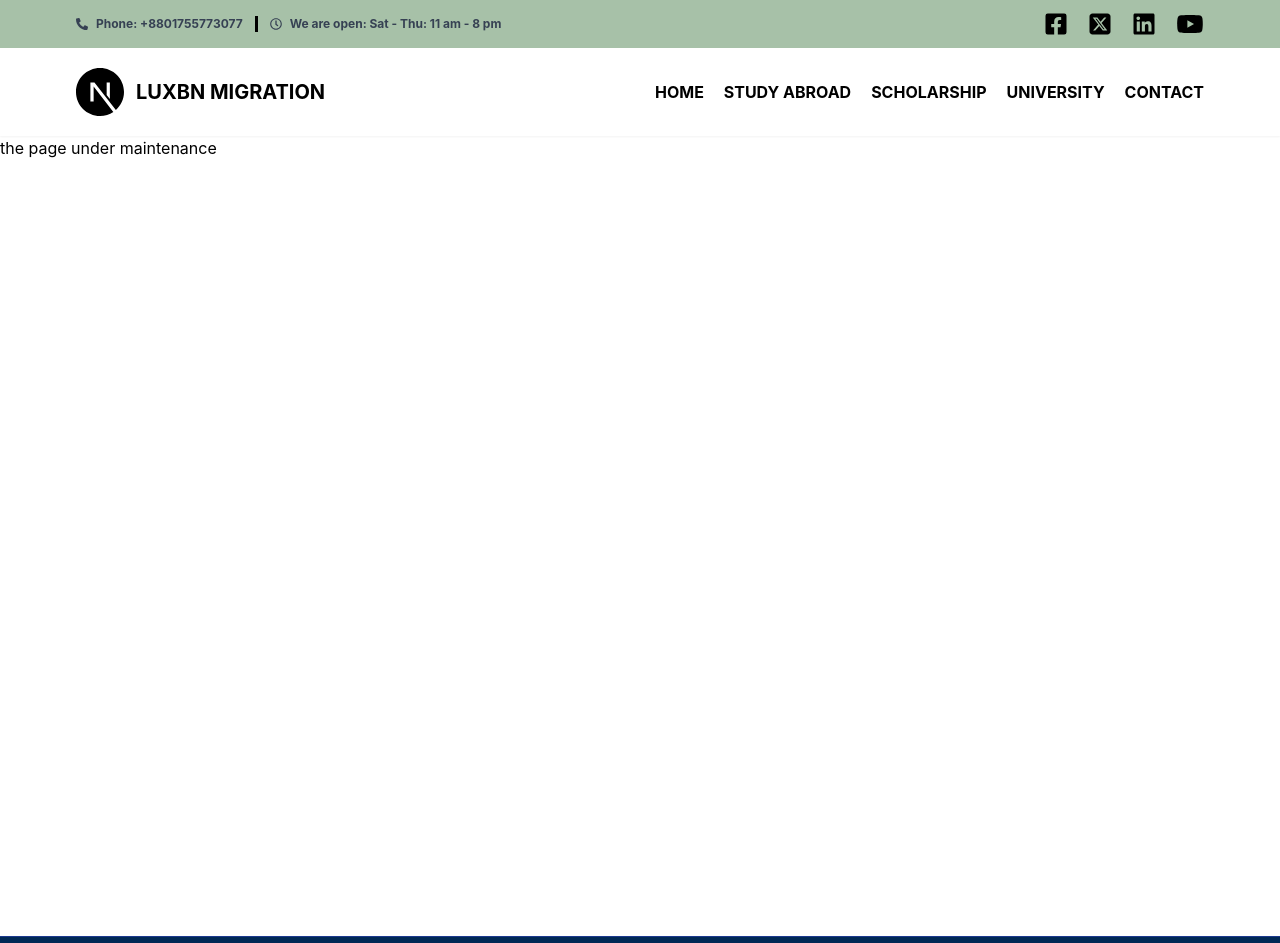
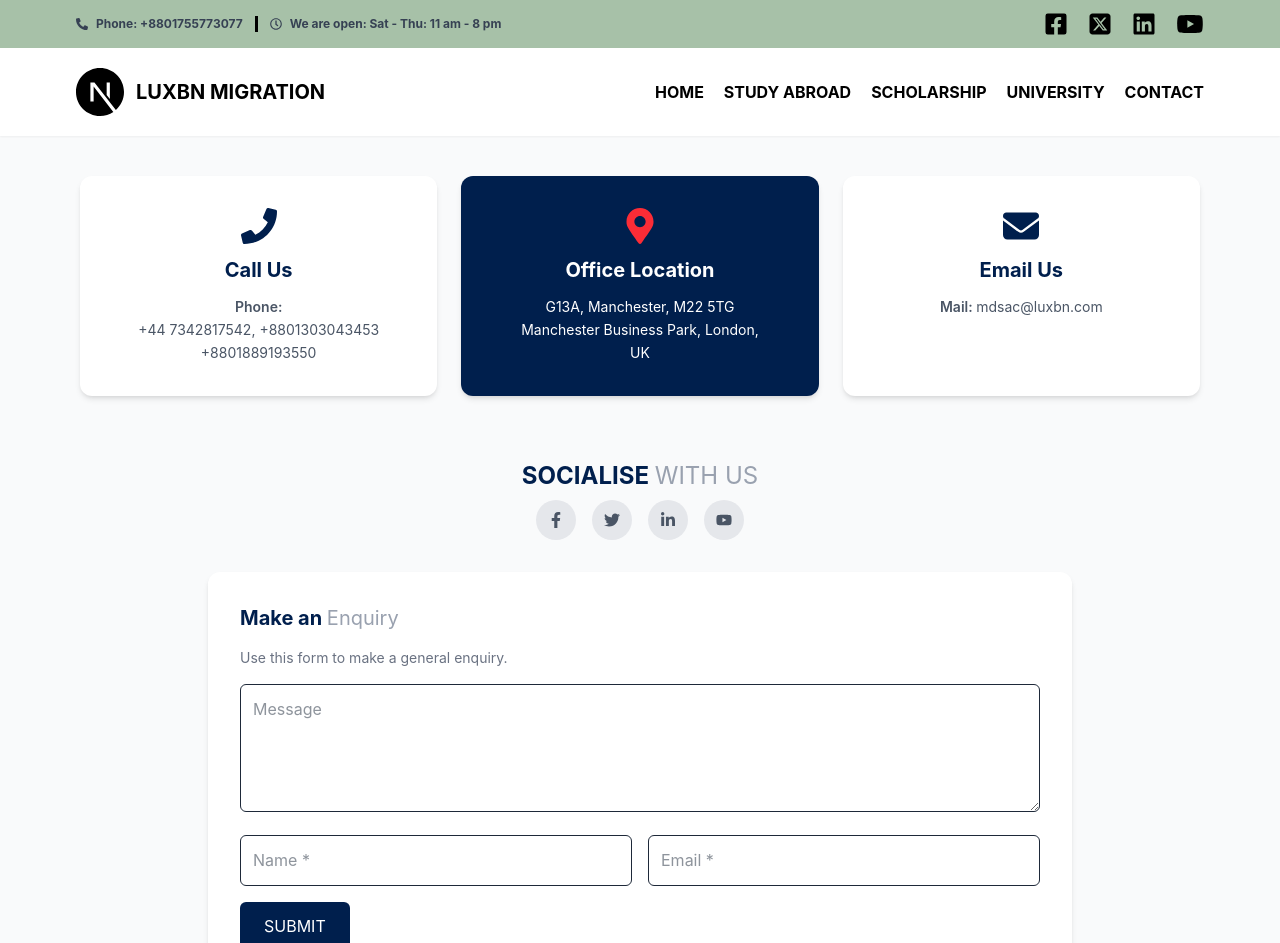
Before and after one commit to Mohammad-Nafis-Abdullah/luxbn_migration, a Next.js app: page /contact-us in a window 1280 px wide. Shown: the top 943 px of the page. Built offline with nearby package versions, Linux system fonts and the light colour scheme.

Commit message:
contect us from

```diff
--- a/package.json
+++ b/package.json
@@ -12,6 +12,7 @@
     "@mantine/charts": "^8.1.2",
     "@mantine/core": "^8.1.2",
     "@mantine/hooks": "^8.1.2",
+    "lucide-react": "^0.526.0",
     "next": "15.3.4",
     "react": "^19.0.0",
     "react-dom": "^19.0.0",
--- a/src/app/contact-us/page.tsx
+++ b/src/app/contact-us/page.tsx
@@ -1,7 +1,99 @@
+"use client";
+
+import { FaPhone, FaFacebookF, FaTwitter, FaLinkedinIn, FaYoutube, FaMapMarkerAlt } from "react-icons/fa";
+import { FaEnvelope } from "react-icons/fa6";
+
 export default function ContactUs() {
-    return (
-        <div className="min-h-[100vh]">
-            <h1> the page under maintenance </h1>
+  return (
+    <div className="min-h-screen bg-gray-50 text-gray-800 py-10">
+      {/* Contact Info Section */}
+      <div className="grid md:grid-cols-3 gap-6 max-w-6xl mx-auto px-4">
+        {/* Card: Call Us */}
+        <div className="bg-white shadow-md rounded-xl p-8 flex flex-col items-center space-y-3 hover:shadow-lg transition">
+          <FaPhone className="text-4xl text-[#001F4D]" />
+          <h3 className="text-xl font-bold text-[#001F4D]">Call Us</h3>
+          <p className="text-center text-sm text-gray-600 leading-relaxed">
+            <span className="font-semibold">Phone:</span> <br />
+            +44 7342817542, +8801303043453 <br />
+            +8801889193550
+          </p>
         </div>
-    );
+
+        {/* Card: Office Location */}
+        <div className="bg-[#001F4D] shadow-md rounded-xl p-8 flex flex-col items-center space-y-3 text-white hover:shadow-lg transition">
+          <FaMapMarkerAlt className="text-4xl text-red-500" />
+          <h3 className="text-xl font-bold">Office Location</h3>
+          <p className="text-center text-sm leading-relaxed">
+            G13A, Manchester, M22 5TG <br />
+            Manchester Business Park, London, <br />
+            UK
+          </p>
+        </div>
+
+        {/* Card: Email Us */}
+        <div className="bg-white shadow-md rounded-xl p-8 flex flex-col items-center space-y-3 hover:shadow-lg transition">
+          <FaEnvelope className="text-4xl text-[#001F4D]" />
+          <h3 className="text-xl font-bold text-[#001F4D]">Email Us</h3>
+          <p className="text-center text-sm text-gray-600 leading-relaxed">
+            <span className="font-semibold">Mail: </span>
+            mdsac@luxbn.com
+          </p>
+        </div>
+      </div>
+
+      {/* Social + Enquiry Form */}
+      <div className="max-w-4xl mx-auto mt-16 px-4 text-center">
+        {/* Social Links */}
+        <h2 className="text-2xl font-bold text-[#001F4D] mb-2">
+          SOCIALISE <span className="font-normal text-gray-400">WITH US</span>
+        </h2>
+        <div className="flex justify-center space-x-4 mb-8">
+          {[
+            FaFacebookF,
+            FaTwitter,
+            FaLinkedinIn,
+            FaYoutube,
+
+          ].map((Icon, idx) => (
+            <a
+              key={idx}
+              href="#"
+              className="w-10 h-10 flex items-center justify-center bg-gray-200 rounded-full text-gray-600 hover:bg-[#001F4D] hover:text-white transition"
+            >
+              <Icon />
+            </a>
+          ))}
+        </div>
+
+        {/* Form */}
+        <div className="bg-white shadow-md rounded-xl p-8 space-y-4 text-left">
+          <h3 className="text-xl font-bold text-[#001F4D]">
+            Make an <span className="font-normal text-gray-400">Enquiry</span>
+          </h3>
+          <p className="text-sm text-gray-500">
+            Use this form to make a general enquiry.
+          </p>
+          <textarea
+            placeholder="Message"
+            className="w-full border p-3 rounded-md h-32 focus:outline-none focus:border-[#001F4D]"
+          />
+          <div className="flex flex-col md:flex-row gap-4">
+            <input
+              type="text"
+              placeholder="Name *"
+              className="flex-1 border p-3 rounded-md focus:outline-none focus:border-[#001F4D]"
+            />
+            <input
+              type="email"
+              placeholder="Email *"
+              className="flex-1 border p-3 rounded-md focus:outline-none focus:border-[#001F4D]"
+            />
+          </div>
+          <button className="bg-[#001F4D] text-white px-6 py-3 rounded-md hover:bg-[#002a6e]">
+            SUBMIT
+          </button>
+        </div>
+      </div>
+    </div>
+  );
 }
```
Also changed, not shown: 1 other file (tests, documents, lock files or other folders).
